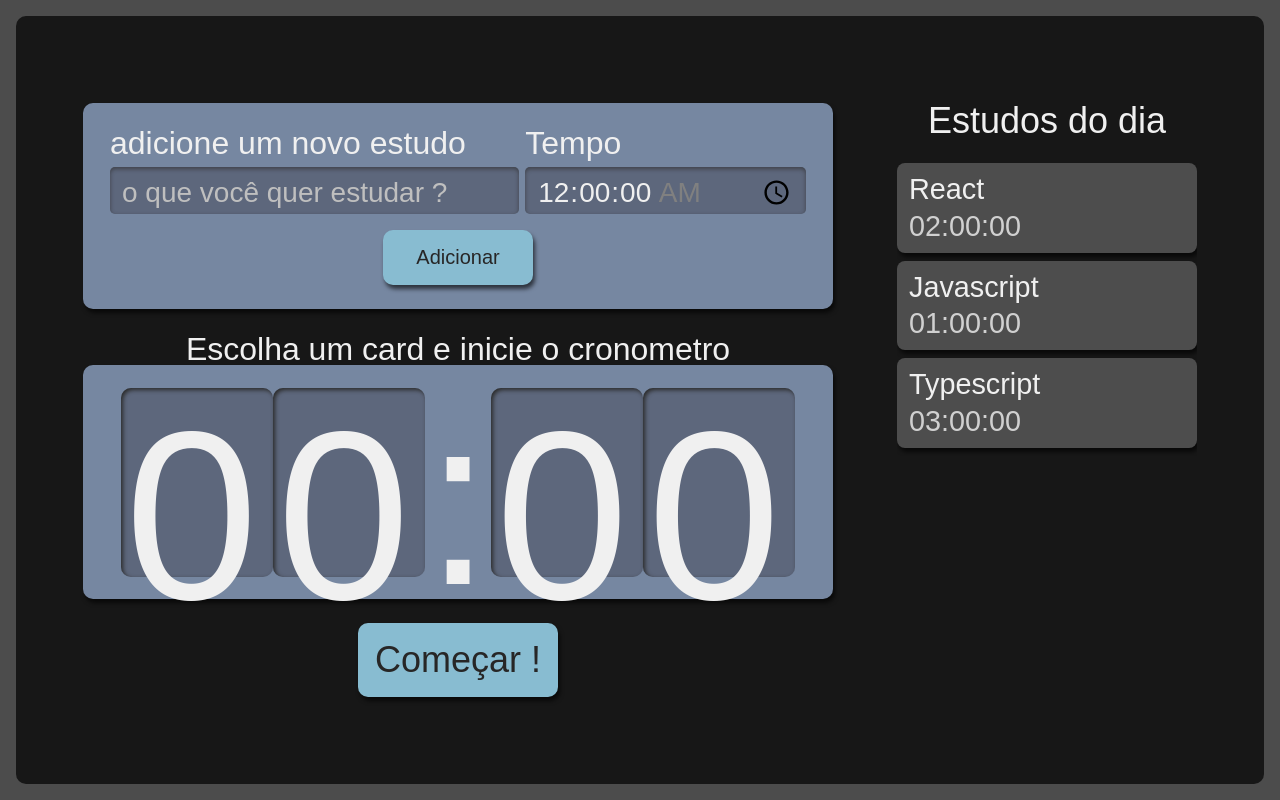
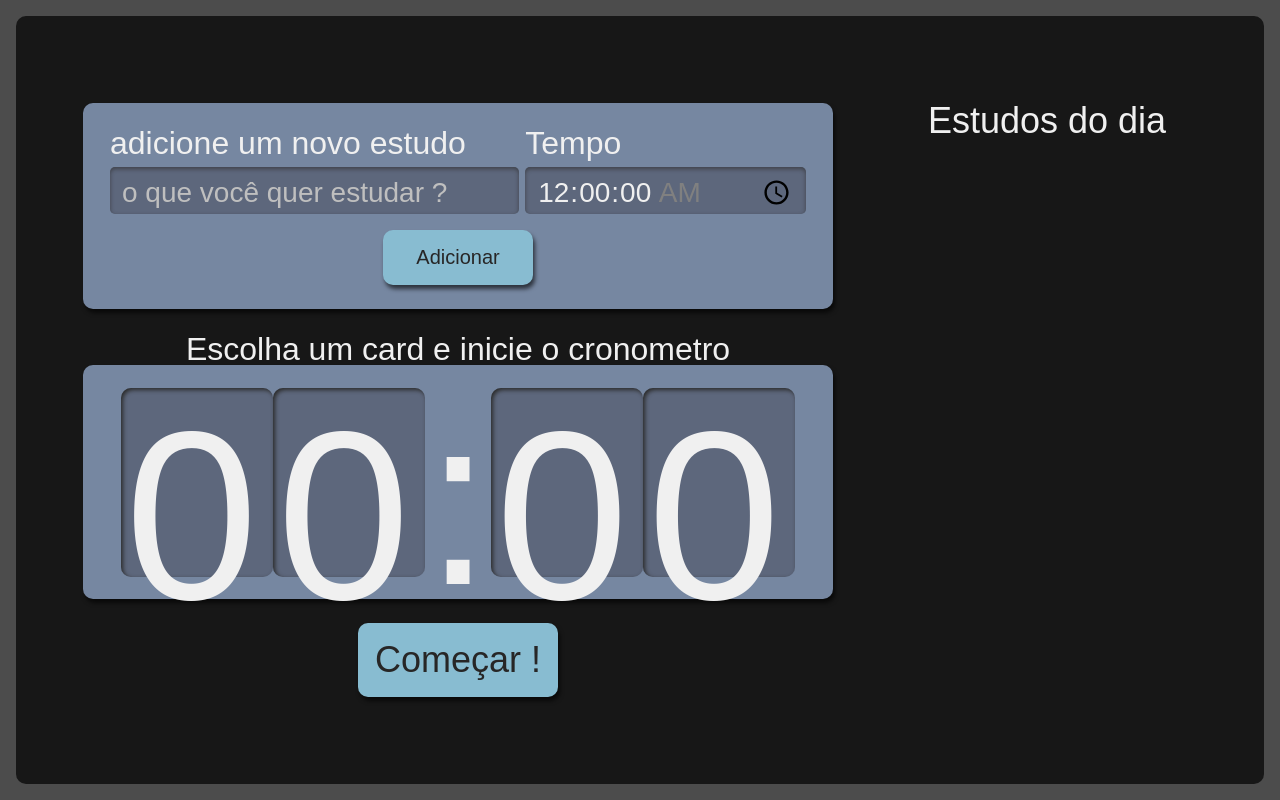
Before and after one commit to erikseki/alura-React, a React (Create React App) app: page / in a window 1280 px wide. Built offline with nearby package versions, Linux system fonts and the light colour scheme.

Commit message:
Adicionando uma Tarefa  📦

```diff
--- a/src/components/Botao/index.tsx
+++ b/src/components/Botao/index.tsx
@@ -1,10 +1,11 @@
 import React from 'react';
 import style from './Botao.module.scss';
 
-class Botao extends React.Component <{children : any}> {
+class Botao extends React.Component <{children : any, type?: "button" | "submit" | "reset" | undefined}>  { // como ja tinha o children, apenas coloquei o tipo de button do lado
     render() {
+        const {type = "button"} = this.props
         return (
-            <button className={style.Botao}>
+            <button type ={type} className={style.Botao}>
                 {this.props.children}
             </button>
         )
--- a/src/components/Formulario/index.tsx
+++ b/src/components/Formulario/index.tsx
@@ -1,8 +1,10 @@
 import React from 'react';
+import { ITarefa } from '../../types/tarefa';
 import Botao from '../Botao';
 import style from './Formulario.module.scss'
 
-class Formulario extends React.Component {
+class Formulario extends React.Component
+<{setTarefas: React.Dispatch<React.SetStateAction<ITarefa[]>> }>{
     state = {
         tarefa:"",
         tempo:"00:00"
@@ -10,7 +12,7 @@ class Formulario extends React.Component {
 
     adicionarTarefa(evento : React.FormEvent){ // evitar que o button atualize a pagina quando apertada
         evento.preventDefault();
-        console.log('state', this.state)
+        this.props.setTarefas(tarefasAntigas => [...tarefasAntigas, {...this.state}])
     }
 
 
@@ -47,7 +49,7 @@ class Formulario extends React.Component {
                     required
                     />
                 </div>
-                <Botao>
+                <Botao type="submit">
                     Adicionar
                 </Botao>
             </form>
--- a/src/components/Lista/index.tsx
+++ b/src/components/Lista/index.tsx
@@ -1,23 +1,16 @@
-import React, { useState } from "react";
+
+import { ITarefa } from "../../types/tarefa";
 import Item from "./item";
 import style from './Lista.module.scss';
 
-function Lista(){
-    const [tarefas, setTarefas] = useState([{
-        tarefa:'React',
-        tempo:'02:00:00'
-    }, {
-        tarefa:'Javascript',
-        tempo:'01:00:00'
-    }, {
-        tarefa:'Typescript',
-        tempo:'03:00:00'
-    }])
+
+
+
+function Lista({tarefas}: { tarefas: ITarefa[]}) {
+
     return(
         <aside className={style.listaTarefas}>
-            <h2 onClick={() => {
-                setTarefas([...tarefas, {tarefa: "estudar estado", tempo: "5:00:00"}]);
-            }}>Estudos do dia</h2>
+            <h2>Estudos do dia</h2>
             <ul>
                 {tarefas.map((item, index) => (
                    <Item
--- a/src/pages/App.tsx
+++ b/src/pages/App.tsx
@@ -1,14 +1,16 @@
-import React from 'react';
+import React, { useState } from 'react';
 import  Cronometro  from '../components/Cronometro';
 import Formulario from '../components/Formulario';
 import Lista from '../components/Lista';
 import style from './App.module.scss';
+import { ITarefa } from "../types/tarefa";
 
 function App() {
+  const [tarefas, setTarefas] = useState<ITarefa[] | []>([]) // " <ITarefa[] | []> " significa array de Tarefa ou um array vazio
   return (
     <div className={style.AppStyle}>
-    <Formulario/>
-    <Lista/>
+    <Formulario setTarefas={setTarefas}/>
+    <Lista tarefas={tarefas}/>
     <Cronometro/>
     </div>
   );
--- /dev/null
+++ b/src/types/tarefa.tsx
@@ -0,0 +1,4 @@
+export interface ITarefa{
+    tarefa: string,
+    tempo: string
+}
```
